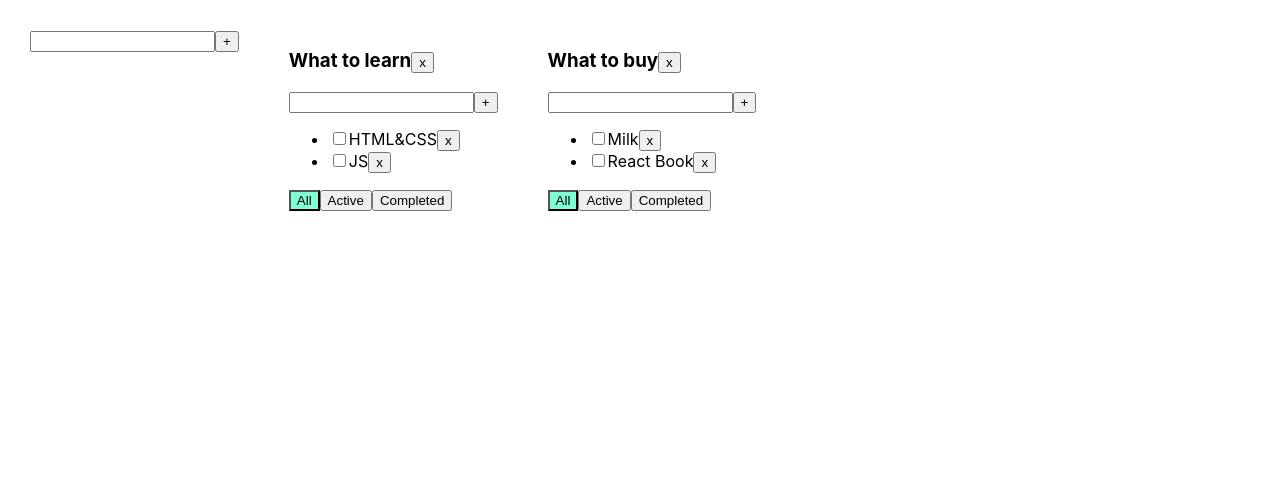
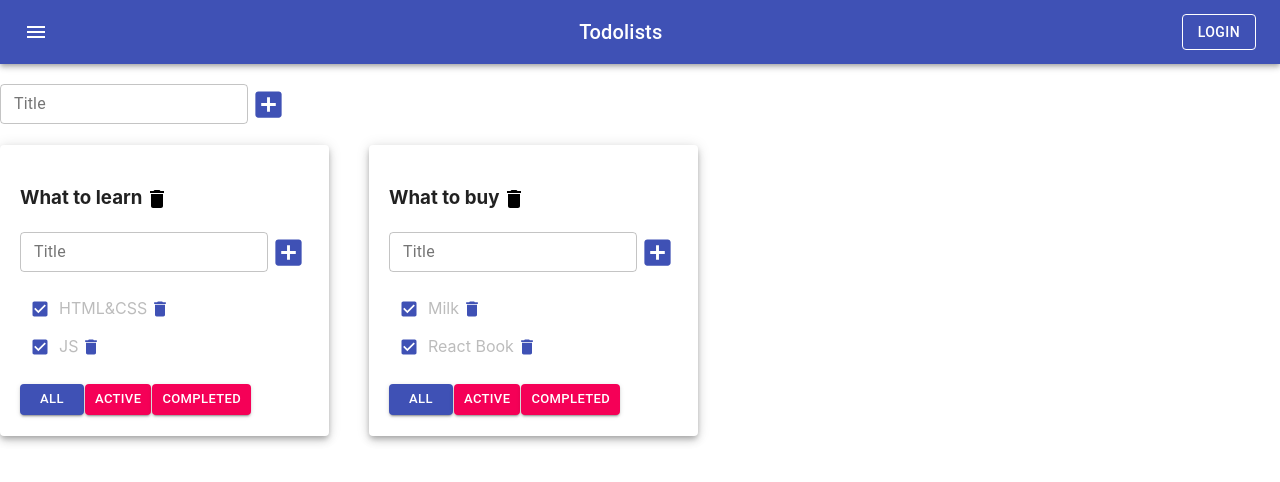
Before and after one commit to AlexndrG/TodoList, a React (Create React App) app: page / in a window 1280 px wide. Shown: the top 482 px of the page. Built offline with nearby package versions, Linux system fonts and the light colour scheme.

Commit message:
Todolist - TS - 07 - material-ui

```diff
--- a/package.json
+++ b/package.json
@@ -4,6 +4,8 @@
   "private": true,
   "homepage": "https://AlexndrG.github.io/TodoList",
   "dependencies": {
+    "@material-ui/core": "^4.12.0",
+    "@material-ui/icons": "^4.11.2",
     "@testing-library/jest-dom": "^4.2.4",
     "@testing-library/react": "^9.3.2",
     "@testing-library/user-event": "^7.1.2",
--- a/src/AddItemForm.tsx
+++ b/src/AddItemForm.tsx
@@ -1,13 +1,24 @@
-// import React, {ChangeEvent, useState, KeyboardEvent} from 'react';
 import React, {ChangeEvent, KeyboardEvent, useState} from 'react';
+import {AddBox} from '@material-ui/icons';
+import {IconButton, TextField} from '@material-ui/core';
 
 type AddItemFormPropsType = {
     addItem: (title: string) => void
 }
 
 export function AddItemForm(props: AddItemFormPropsType) {
-    const [title, setTitle] = useState("")
-    const [error, setError] = useState<string | null>(null)
+
+    let [title, setTitle] = useState('')
+    let [error, setError] = useState<string | null>(null)
+
+    const addItem = () => {
+        if (title.trim() !== '') {
+            props.addItem(title);
+            setTitle('');
+        } else {
+            setError('Title is required');
+        }
+    }
 
     const onChangeHandler = (e: ChangeEvent<HTMLInputElement>) => {
         setTitle(e.currentTarget.value)
@@ -20,29 +31,32 @@ export function AddItemForm(props: AddItemFormPropsType) {
         }
     }
 
-    const addItem = () => {
-        let newTitle = title.trim();
-        if (newTitle !== "") {
-            props.addItem(newTitle);
-            setTitle("");
-        } else {
-            setError("Title is required");
-        }
-    }
+    return <div>
+        {/*<input value={title}*/}
+        {/*       onChange={onChangeHandler}*/}
+        {/*       onKeyPress={onKeyPressHandler}*/}
+        {/*       className={error ? "error" : ""}*/}
+        {/*/>*/}
+        <TextField
+            value={title}
+            onChange={onChangeHandler}
+            onKeyPress={onKeyPressHandler}
+            className={error ? 'error' : ''}
+            label={'Title'}
+            variant={'outlined'}
+            error={!!error}
+            helperText={error}
+            size={'small'}
+        />
 
-    return (
-        <div>
-            <input value={title}
-                   onChange={onChangeHandler}
-                   onKeyPress={onKeyPressHandler}
-                   // className={error ? "error" : ""}
-                   style={error ? {border: '3px solid red'} : {}}
-            />
-            <button onClick={addItem}>+</button>
-            {/*{error && <div className="error-message">{error}</div>}*/}
-            <div style={error ? {color: 'red'} : {display: 'none'}}>
-                {error}
-            </div>
-        </div>
-    )
+        {/*<button onClick={addItem}>+</button>*/}
+        <IconButton
+            onClick={addItem}
+            color={'primary'}
+            size={'small'}>
+            <AddBox fontSize={'large'}/>
+        </IconButton>
+
+        {/*{error && <div className="error-message">{error}</div>}*/}
+    </div>
 }
--- a/src/App.css
+++ b/src/App.css
@@ -1,3 +1,5 @@
+/*
+
 .App {
   padding: 30px;
   display: flex;
@@ -19,6 +21,8 @@
   background-color: aquamarine;
 }
 
+*/
+
 .is-done {
-  opacity: 0.5;
+  opacity: 0.3;
 }
--- a/src/App.tsx
+++ b/src/App.tsx
@@ -3,6 +3,8 @@ import './App.css';
 import {TaskType, Todolist} from './Todolist';
 import {v1} from 'uuid';
 import {AddItemForm} from './AddItemForm';
+import {AppBar, Toolbar, IconButton, Typography, Button, Container, Grid, Paper} from '@material-ui/core';
+import {Menu} from '@material-ui/icons';
 
 export type FilterValuesType = 'all' | 'active' | 'completed';
 type TodolistType = {
@@ -17,31 +19,11 @@ type TasksStateType = {
 
 
 function App() {
-    let todolistId1 = v1();
-    let todolistId2 = v1();
-
-    let [todolists, setTodolists] = useState<Array<TodolistType>>([
-        {id: todolistId1, title: 'What to learn', filter: 'all'},
-        {id: todolistId2, title: 'What to buy', filter: 'all'}
-    ])
-
-    let [tasks, setTasks] = useState<TasksStateType>({
-        [todolistId1]: [
-            {id: v1(), title: 'HTML&CSS', isDone: false},
-            {id: v1(), title: 'JS', isDone: false}
-        ],
-        [todolistId2]: [
-            {id: v1(), title: 'Milk', isDone: false},
-            {id: v1(), title: 'React Book', isDone: false}
-        ]
-    });
-
-
     function removeTask(id: string, todolistId: string) {
         //достанем нужный массив по todolistId:
         let todolistTasks = tasks[todolistId];
         // перезапишем в этом объекте массив для нужного тудулиста отфилтрованным массивом:
-        tasks[todolistId] = todolistTasks.filter(t => t.id != id);
+        tasks[todolistId] = todolistTasks.filter(t => t.id !== id);
         // засетаем в стейт копию объекта, чтобы React отреагировал перерисовкой
         setTasks({...tasks});
     }
@@ -54,6 +36,14 @@ function App() {
         tasks[todolistId] = [task, ...todolistTasks];
         // засетаем в стейт копию объекта, чтобы React отреагировал перерисовкой
         setTasks({...tasks});
+    }
+
+    function changeFilter(value: FilterValuesType, todolistId: string) {
+        let todolist = todolists.find(tl => tl.id === todolistId);
+        if (todolist) {
+            todolist.filter = value;
+            setTodolists([...todolists])
+        }
     }
 
     function changeStatus(id: string, isDone: boolean, todolistId: string) {
@@ -69,65 +59,94 @@ function App() {
         }
     }
 
-    function changeFilter(value: FilterValuesType, todolistId: string) {
-        let todolist = todolists.find(tl => tl.id === todolistId);
-        if (todolist) {
-            todolist.filter = value;
-            setTodolists([...todolists])
+    function changeTaskTitle(id: string, newTitle: string, todolistId: string) {
+        //достанем нужный массив по todolistId:
+        let todolistTasks = tasks[todolistId];
+        // найдём нужную таску:
+        let task = todolistTasks.find(t => t.id === id);
+        //изменим таску, если она нашлась
+        if (task) {
+            task.title = newTitle;
+            // засетаем в стейт копию объекта, чтобы React отреагировал перерисовкой
+            setTasks({...tasks});
         }
     }
 
     function removeTodolist(id: string) {
         // засунем в стейт список тудулистов, id которых не равны тому, который нужно выкинуть
-        setTodolists(todolists.filter(tl => tl.id != id));
+        setTodolists(todolists.filter(tl => tl.id !== id));
         // удалим таски для этого тудулиста из второго стейта, где мы храним отдельно таски
         delete tasks[id]; // удаляем св-во из объекта... значением которого являлся массив тасок
         // засетаем в стейт копию объекта, чтобы React отреагировал перерисовкой
         setTasks({...tasks});
     }
 
-    function addTodoList(title: string) {
-        // const newTodoListID = v1()
-        const newTodoList: TodolistType = {
-            id: v1(), // newTodoListID,
-            title: title,
-            filter: 'all'
-        }
-        setTodolists([...todolists, newTodoList])
-
-        // setTasks({...tasks, [newTodoListID]: []})
-        setTasks({...tasks, [newTodoList.id]: []})
-    }
-
-
-    function changeTaskTitle(id: string, title: string, todolistId: string) {
-        //достанем нужный массив по todolistId:
-        let todolistTasks = tasks[todolistId];
-        // найдём нужную таску:
-        let task = todolistTasks.find(t => t.id === id);
-        //изменим таску, если она нашлась
-        if (task) {
-            task.title = title;
-            // засетаем в стейт копию объекта, чтобы React отреагировал перерисовкой
-            setTasks({...tasks});
+    function changeTodolistTitle(id: string, title: string) {
+        // найдём нужный todolist
+        const todolist = todolists.find(tl => tl.id === id);
+        if (todolist) {
+            // если нашёлся - изменим ему заголовок
+            todolist.title = title;
+            setTodolists([...todolists]);
         }
     }
 
-    function changeTodoListTitle(title: string, todolistId: string) {
-        const updatedTodoList = todolists.map(tl => {
-            if (tl.id === todolistId) {
-                return {...tl, title: title}
+    let todolistId1 = v1();
+    let todolistId2 = v1();
+
+    let [todolists, setTodolists] = useState<Array<TodolistType>>([
+        {id: todolistId1, title: 'What to learn', filter: 'all'},
+        {id: todolistId2, title: 'What to buy', filter: 'all'}
+    ])
+
+    let [tasks, setTasks] = useState<TasksStateType>({
+        [todolistId1]: [
+            {id: v1(), title: 'HTML&CSS', isDone: true},
+            {id: v1(), title: 'JS', isDone: true}
+        ],
+        [todolistId2]: [
+            {id: v1(), title: 'Milk', isDone: true},
+            {id: v1(), title: 'React Book', isDone: true}
+        ]
+    });
+
+    function addTodolist(title: string) {
+        let newTodolistId = v1();
+        let newTodolist: TodolistType = {id: newTodolistId, title: title, filter: 'all'};
+        setTodolists([newTodolist, ...todolists]);
+        setTasks({
+            ...tasks,
+            [newTodolistId]: []
+        })
     }
-            return tl
-        })
-        setTodolists(updatedTodoList)
-    }
-
 
     return (
         <div className="App">
-            <AddItemForm addItem={addTodoList}/>
+            <AppBar position="static">
+                <Toolbar
+                    style={{justifyContent: 'space-between'}}>
+                    <IconButton edge="start" color="inherit" aria-label="menu">
+                        <Menu/>
+                    </IconButton>
+                    <Typography variant="h6">
+                        Todolists
+                    </Typography>
+                    <Button
+                        variant={'outlined'}
+                        color="inherit"> Login
+                    </Button>
+                </Toolbar>
+            </AppBar>
+            <Container
+                fixed
+                style={{padding: '20px 0'}}>
+                {/*<Grid container style={{border: '1px solid red'}}>*/}
+                <Grid container style={{marginBottom: '20px'}}>
+                    <AddItemForm addItem={addTodolist}/>
+                </Grid>
 
+                {/*<Grid container style={{border: '1px solid red'}}>*/}
+                <Grid container spacing={5}>
                     {
                         todolists.map(tl => {
                             let allTodolistTasks = tasks[tl.id];
@@ -140,8 +159,11 @@ function App() {
                                 tasksForTodolist = allTodolistTasks.filter(t => t.isDone === true);
                             }
 
-                    return <Todolist
-                        key={tl.id}
+                            return (
+                                <Grid item key={tl.id}>
+                                    <Paper elevation={5} style={{padding: '20px'}}>
+                                        <Todolist
+                                            // key={tl.id}
                                             id={tl.id}
                                             title={tl.title}
                                             tasks={tasksForTodolist}
@@ -152,11 +174,15 @@ function App() {
                                             filter={tl.filter}
                                             removeTodolist={removeTodolist}
                                             changeTaskTitle={changeTaskTitle}
-                        changeTodoListTitle={changeTodoListTitle}
+                                            changeTodolistTitle={changeTodolistTitle}
                                         />
+                                    </Paper>
+                                </Grid>
+                            )
                         })
                     }
-
+                </Grid>
+            </Container>
         </div>
     );
 }
--- a/src/EditableSpan.tsx
+++ b/src/EditableSpan.tsx
@@ -1,44 +1,40 @@
-import React, {ChangeEvent, useState, KeyboardEvent} from 'react';
+import React, {ChangeEvent, useState} from 'react';
+import {TextField} from '@material-ui/core';
 
 type EditableSpanPropsType = {
-    title: string
-    changeTitle: (title: string) => void
+    value: string
+    onChange: (newValue: string) => void
 }
 
 export function EditableSpan(props: EditableSpanPropsType) {
-    const [editMode, setEditMode] = useState<boolean>(false)
-    const [title, setTitle] = useState(props.title)
+    let [editMode, setEditMode] = useState(false);
+    let [title, setTitle] = useState(props.value);
 
-    const onEditMode = () => setEditMode(true)
-    const offEditMode = () => {
-        setEditMode(false)
-        if (title.trim()) {
-            props.changeTitle(title)
-        } else {
-            setTitle(props.title)
-        }
+    const activateEditMode = () => {
+        setEditMode(true);
+        setTitle(props.value);
     }
-
-    const onChangeHandler = (e: ChangeEvent<HTMLInputElement>) => {
+    const activateViewMode = () => {
+        setEditMode(false);
+        props.onChange(title);
+    }
+    const changeTitle = (e: ChangeEvent<HTMLInputElement>) => {
         setTitle(e.currentTarget.value)
     }
 
-    const onKeyPressHandler = (e: KeyboardEvent<HTMLInputElement>) => {
-        if (e.key === 'Enter') {
-            offEditMode();
-        }
-    }
+    return editMode
+        ? <TextField
+            value={title}
+            onChange={changeTitle}
+            autoFocus
+            onBlur={activateViewMode}
+        />
+        // <input
+        //     value={title}
+        //     onChange={changeTitle}
+        //     autoFocus
+        //     onBlur={activateViewMode}
+        // />
 
-    return (
-        editMode
-            ? <input
-                autoFocus // autoFocus={true} - это аналогичные записи
-                // т.е. атрибут БЕЗ параметра - по умолчанию = true
-                value={title}
-                onBlur={offEditMode}
-                onChange={onChangeHandler}
-                onKeyPress={onKeyPressHandler}
-            />
-            : <span onDoubleClick={onEditMode}>{props.title}</span>
-    )
+        : <span onDoubleClick={activateEditMode}>{props.value}</span>
 }
--- a/src/Todolist.tsx
+++ b/src/Todolist.tsx
@@ -1,7 +1,9 @@
-import React, {ChangeEvent, useState, KeyboardEvent} from 'react';
+import React, {ChangeEvent} from 'react';
 import {FilterValuesType} from './App';
 import {AddItemForm} from './AddItemForm';
 import {EditableSpan} from './EditableSpan';
+import {Button, IconButton, Checkbox} from '@material-ui/core';
+import {Delete} from '@material-ui/icons';
 
 export type TaskType = {
     id: string
@@ -18,67 +20,40 @@ type PropsType = {
     addTask: (title: string, todolistId: string) => void
     changeTaskStatus: (id: string, isDone: boolean, todolistId: string) => void
     removeTodolist: (id: string) => void
+    changeTodolistTitle: (id: string, newTitle: string) => void
     filter: FilterValuesType
-    changeTaskTitle: (id: string, title: string, todolistId: string) => void
-    changeTodoListTitle: (title: string, todolistId: string) => void
+    changeTaskTitle: (taskId: string, newTitle: string, todolistId: string) => void
 }
 
 export function Todolist(props: PropsType) {
-    // let [title, setTitle] = useState("")
-    // let [error, setError] = useState<string | null>(null)
-    //
-
     const addTask = (title: string) => {
         props.addTask(title, props.id);
     }
-    // const addTask = () => {
-    //     let newTitle = title.trim();
-    //     if (newTitle !== "") {
-    //         props.addTask(newTitle, props.id);
-    //         setTitle("");
-    //     } else {
-    //         setError("Title is required");
-    //     }
-    // }
-    //
-    // const onChangeHandler = (e: ChangeEvent<HTMLInputElement>) => {
-    //     setTitle(e.currentTarget.value)
-    // }
-    //
-    // const onKeyPressHandler = (e: KeyboardEvent<HTMLInputElement>) => {
-    //     setError(null);
-    //     if (e.charCode === 13) {
-    //         addTask();
-    //     }
-    // }
 
-
-    const removeTodolist = () => props.removeTodolist(props.id)
+    const removeTodolist = () => {
+        props.removeTodolist(props.id);
+    }
+    const changeTodolistTitle = (title: string) => {
+        props.changeTodolistTitle(props.id, title);
+    }
 
     const onAllClickHandler = () => props.changeFilter('all', props.id);
     const onActiveClickHandler = () => props.changeFilter('active', props.id);
     const onCompletedClickHandler = () => props.changeFilter('completed', props.id);
 
-    const changeTodoListTitle = (title: string) => props.changeTodoListTitle(title, props.id)
-
     return <div>
-        <h3>
-            <EditableSpan title={props.title} changeTitle={changeTodoListTitle}/>
-
-            <button onClick={removeTodolist}>x</button>
+        <h3><EditableSpan value={props.title} onChange={changeTodolistTitle}/>
+            {/*<button onClick={removeTodolist}>x</button>*/}
+            <IconButton
+                onClick={removeTodolist}
+                // color={'primary'}
+                style={{color: 'black'}}
+                size={'small'}>
+                <Delete/>
+            </IconButton>
         </h3>
-        {/*<div>*/}
-        {/*    <input value={title}*/}
-        {/*           onChange={onChangeHandler}*/}
-        {/*           onKeyPress={onKeyPressHandler}*/}
-        {/*           className={error ? "error" : ""}*/}
-        {/*    />*/}
-        {/*    <button onClick={addTask}>+</button>*/}
-        {/*    {error && <div className="error-message">{error}</div>}*/}
-        {/*</div>*/}
         <AddItemForm addItem={addTask}/>
-
-        <ul>
+        <ul style={{listStyle: 'none', padding: '1px'}}>
             {
                 props.tasks.map(t => {
                     const onClickHandler = () => props.removeTask(t.id, props.id)
@@ -86,30 +61,55 @@ export function Todolist(props: PropsType) {
                         let newIsDoneValue = e.currentTarget.checked;
                         props.changeTaskStatus(t.id, newIsDoneValue, props.id);
                     }
-
-                    const changeTaskTitleHandler = (title: string) => {
-                        props.changeTaskTitle(t.id, title, props.id)
+                    const onTitleChangeHandler = (newValue: string) => {
+                        props.changeTaskTitle(t.id, newValue, props.id);
                     }
 
-                    return <li key={t.id} className={t.isDone ? 'is-done' : ''}>
-                        <input type="checkbox" onChange={onChangeHandler} checked={t.isDone}/>
-                        {/*<span>{t.title}</span>*/}
-                        <EditableSpan title={t.title} changeTitle={changeTaskTitleHandler}/>
-                        <button onClick={onClickHandler}>x</button>
+
+                    return <li key={t.id}>
+                        {/*<input type="checkbox" onChange={onChangeHandler} checked={t.isDone}/>*/}
+                        <Checkbox
+                            onChange={onChangeHandler}
+                            checked={t.isDone}
+                            size={'small'}
+                            color={'primary'}
+                        />
+
+                        <span className={t.isDone ? 'is-done' : ''}>
+                            <EditableSpan value={t.title} onChange={onTitleChangeHandler}/>
+                        </span>
+
+                        {/*<button onClick={onClickHandler}>x</button>*/}
+                        <IconButton
+                            onClick={onClickHandler}
+                            color={'primary'}
+                            size={'small'}>
+                            <Delete fontSize={'small'}/>
+                        </IconButton>
                     </li>
                 })
             }
         </ul>
         <div>
-            <button className={props.filter === 'all' ? 'active-filter' : ''}
-                    onClick={onAllClickHandler}>All
-            </button>
-            <button className={props.filter === 'active' ? 'active-filter' : ''}
-                    onClick={onActiveClickHandler}>Active
-            </button>
-            <button className={props.filter === 'completed' ? 'active-filter' : ''}
-                    onClick={onCompletedClickHandler}>Completed
-            </button>
+            <Button
+                // className={props.filter === 'all' ? 'active-filter' : ''}
+                color={props.filter === 'all' ? 'primary' : 'secondary'}
+                variant={'contained'}
+                size={'small'}
+                onClick={onAllClickHandler}>All </Button>
+            <Button
+                style={{margin: '1px'}}
+                // className={props.filter === 'active' ? 'active-filter' : ''}
+                color={props.filter === 'active' ? 'primary' : 'secondary'}
+                variant={'contained'}
+                size={'small'}
+                onClick={onActiveClickHandler}>Active </Button>
+            <Button
+                // className={props.filter === 'active' ? 'active-filter' : ''}
+                color={props.filter === 'completed' ? 'primary' : 'secondary'}
+                variant={'contained'}
+                size={'small'}
+                onClick={onCompletedClickHandler}>Completed </Button>
         </div>
     </div>
 }
```
Also changed, not shown: 1 other file (tests, documents, lock files or other folders). Lines whose indentation alone changed are shown as unchanged.
